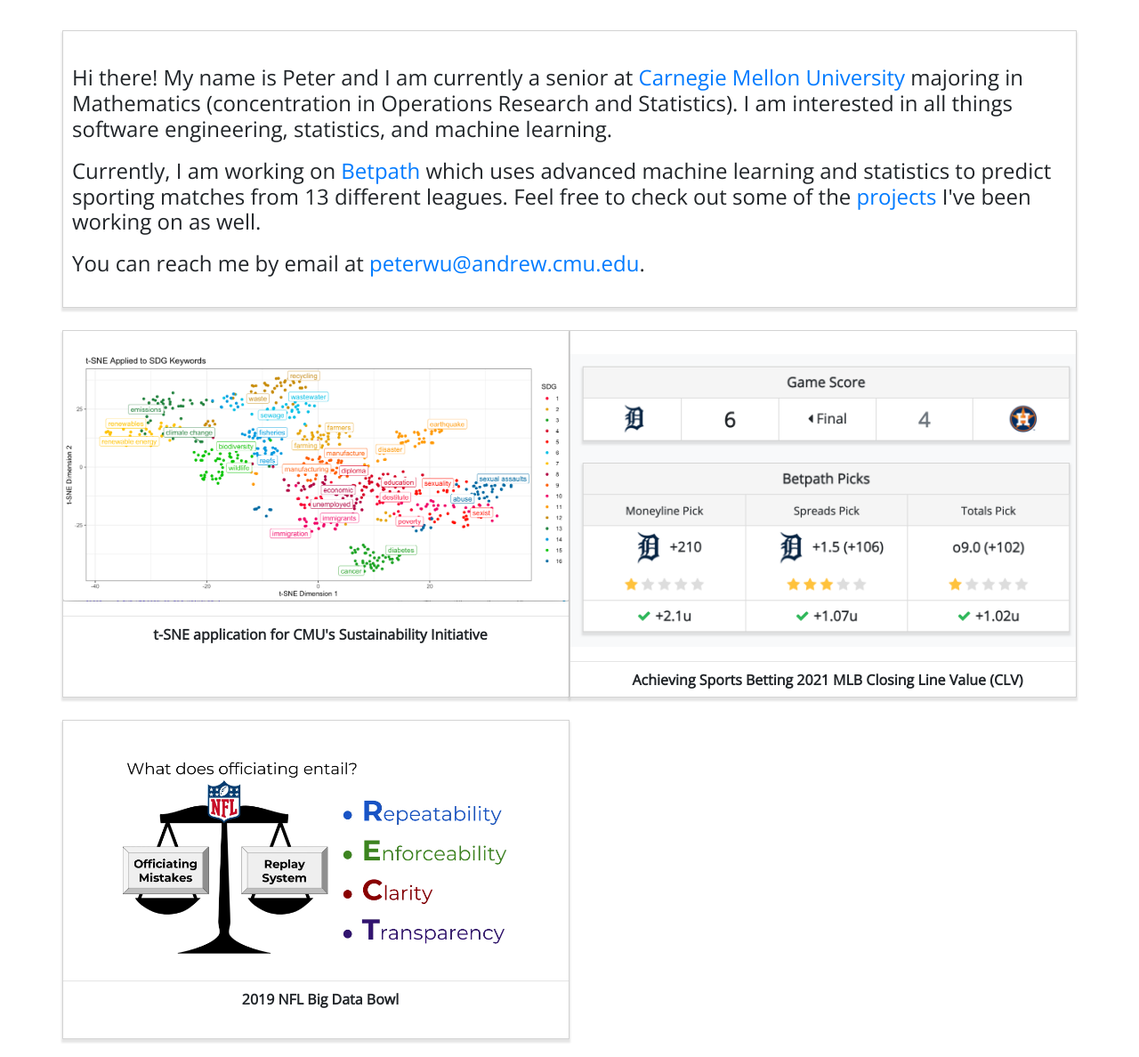
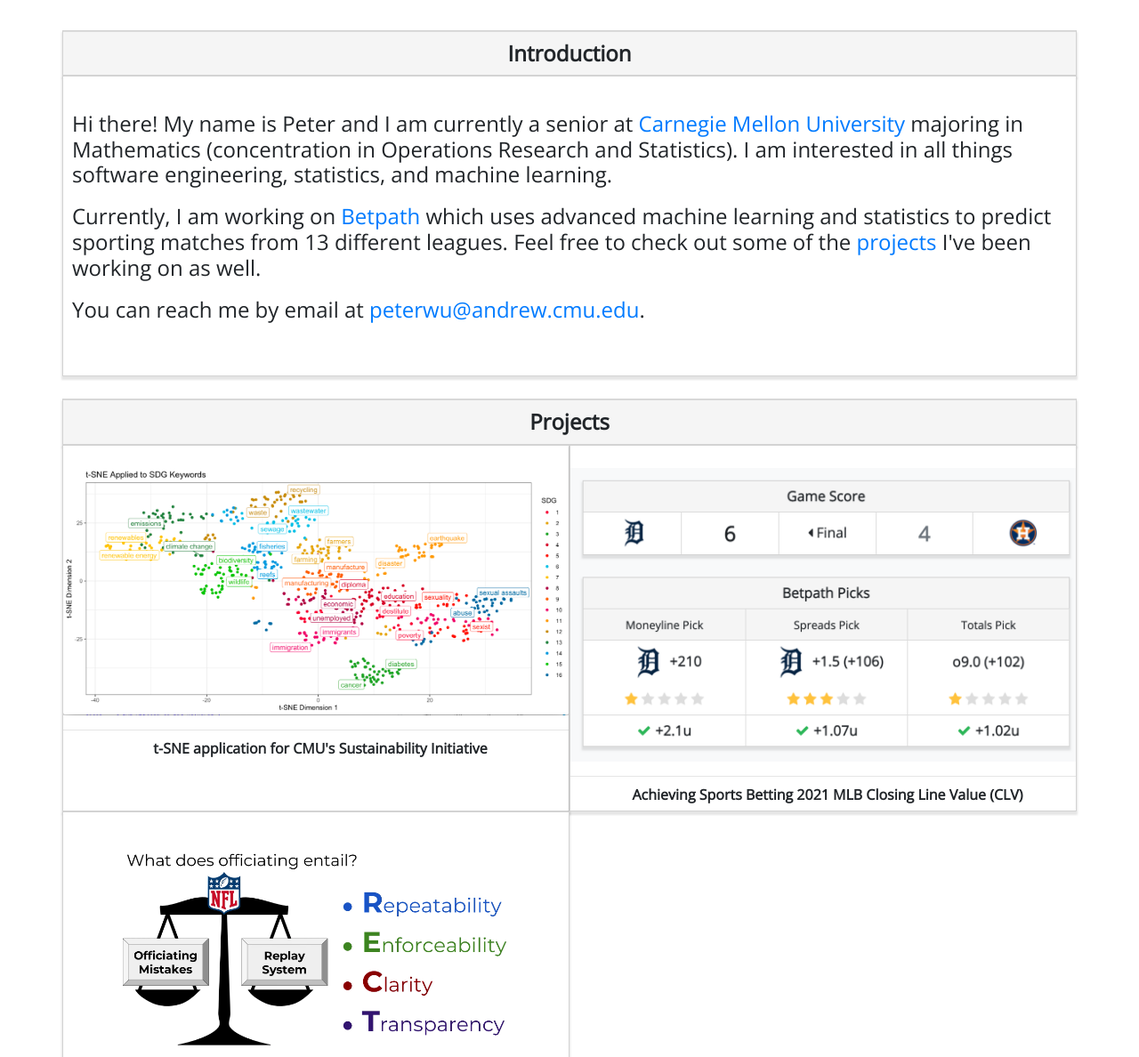
Before and after one commit to pwu97/pwu97.github.io, a Flask app: page / in a window 1280 px wide. Shown: the part 58-1246 px from the top of the page at 89% size. Run offline with Flask 2, Linux system fonts and the light colour scheme; some libraries are stand-ins or nearby versions.

Commit message:
Update website.

```diff
--- a/templates/index.html
+++ b/templates/index.html
@@ -53,23 +53,42 @@
 
 <div class="row">
     <div class="col-md-12 pad-0">
+        <div class="betpath-card pad-0">
+            <table class="width-100">
+                <tbody>
+                    <tr class="bord-top-grey">
+                        <td class="text-center pad-5 light-grey-back bg-150" colspan="1"><b>Introduction</b></td>
+                    </tr>
+                </tbody>
+            </table>
+        </div>
         <div class="betpath-card h-100">
             <div class="col-sm-12 pad-0">
-
                 <h4 class="pad-top-10 pad-left-10 bg-150"><br>
                 Hi there! My name is Peter and I am currently a senior at <a href = "https://cmu.edu">Carnegie Mellon University</a> majoring in Mathematics (concentration in Operations Research and Statistics). I am interested in all things software engineering, statistics, and machine learning.</h4>
 
                 <h4 class="pad-top-10 pad-left-10 bg-150">Currently, I am working on <a href="https://betpath.io">Betpath</a> which uses advanced machine learning and statistics to predict sporting matches from 13 different leagues. Feel free to check out some of the <a href = '/projects'>projects</a> I've been working on as well.</h4>
 
                 <h4 class="pad-top-10 pad-left-10 bg-150">You can reach me by email at <a href="mailto:peterwu@andrew.cmu.edu?Subject=Greetings!" target="_top">peterwu@andrew.cmu.edu</a>.</h4>
-                <br>
-
             </div>
         </div>
     </div>
 </div>
 <br>
+<br>
+<br>
 <div class="row">
+    <div class="col-md-12 pad-0">
+    <div class="betpath-card pad-0">
+        <table class="width-100">
+            <tbody>
+                <tr class="bord-top-grey">
+                    <td class="text-center pad-5 light-grey-back bg-150" colspan="1"><b>Projects</b></td>
+                </tr>
+            </tbody>
+        </table>
+    </div>
+    </div>
     <div class="col-md-6 pad-0">
         <div class="betpath-card h-100">
             <div class="col-sm-12 pad-0" style="text-align: center">
@@ -95,7 +114,6 @@
         </div>
     </div>
     <div class="col-md-6 pad-0">
-        <br>
         <div class="betpath-card h-100">
             <div class="col-sm-12 pad-0" style="text-align: center">
                 <br>
@@ -110,7 +128,6 @@
 </div>
 <br>
 <br>
-<br>
 </div>
 
 <hr>
```
Also changed, not shown: index.html (+22 -5 lines).
